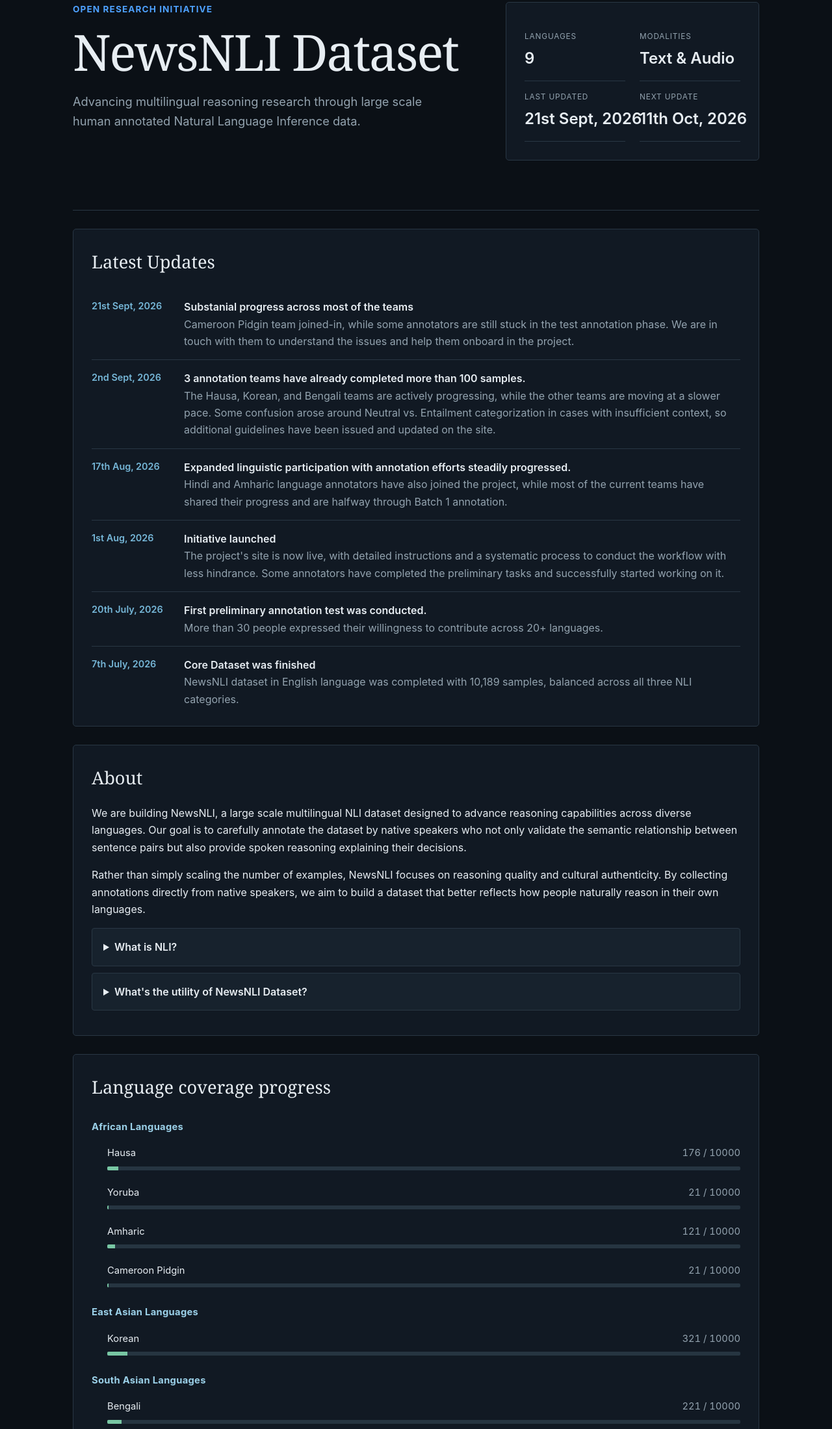
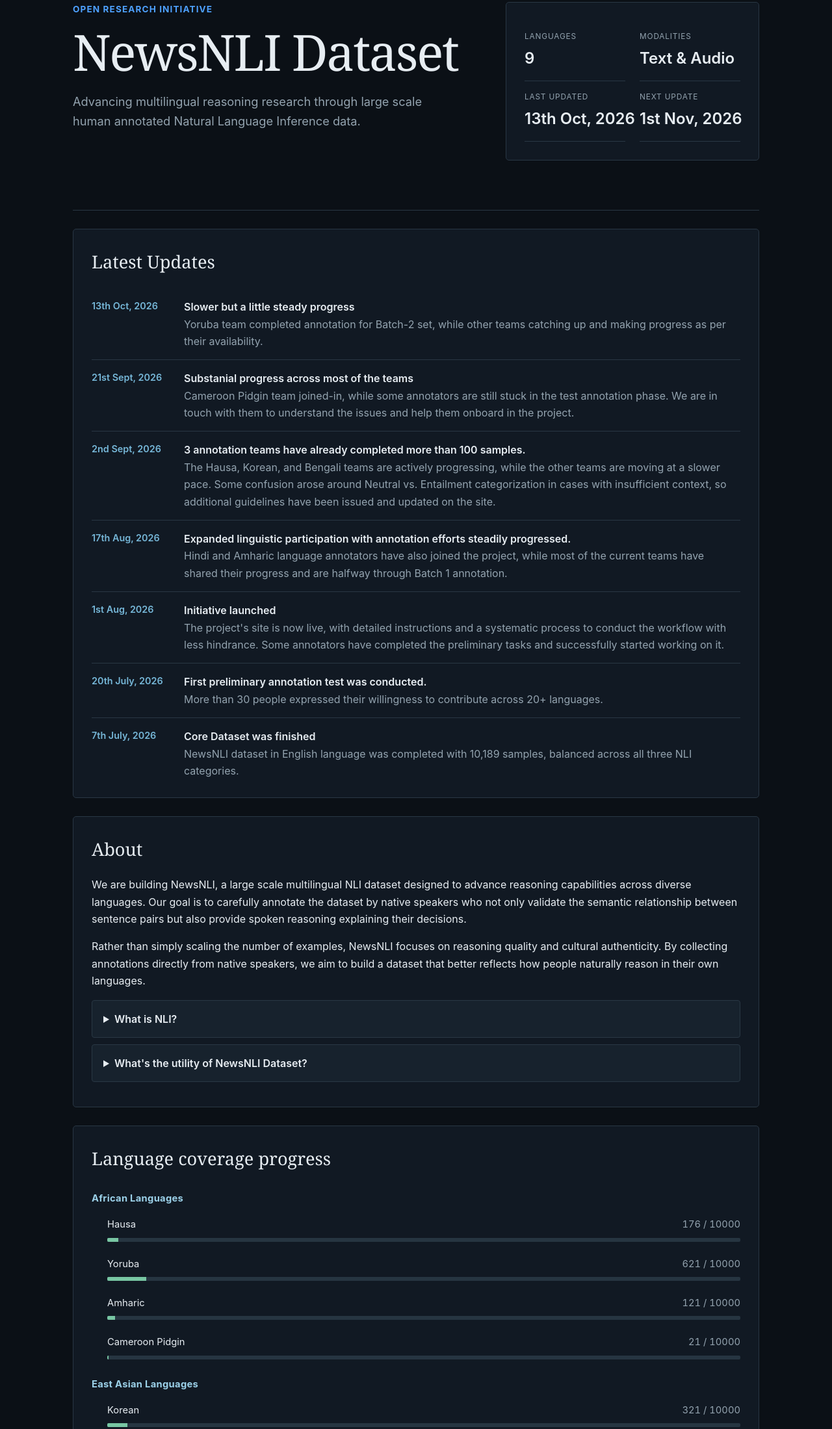
Before and after one commit to aj11anuj/newsnli-site, a plain HTML site: page index.html in a window 1280 px wide. Shown: the part 158-2357 px from the top of the page at 65% size. Drawn offline with Linux system fonts and the light colour scheme.

Commit message:
Update index.html

```diff
--- a/index.html
+++ b/index.html
@@ -182,8 +182,8 @@ Advancing multilingual reasoning research through large scale human annotated Na
 <div class="summary">
 <div class="metric"><span>Languages</span><strong>9</strong></div>
 <div class="metric"><span>Modalities</span><strong>Text & Audio</strong></div>
-<div class="metric"><span>Last updated</span><strong>21st Sept, 2026</strong></div>
-<div class="metric"><span>Next update</span><strong>11th Oct, 2026</strong></div>
+<div class="metric"><span>Last updated</span><strong>13th Oct, 2026</strong></div>
+<div class="metric"><span>Next update</span><strong>1st Nov, 2026</strong></div>
 </div>
 </div>
 
@@ -192,6 +192,7 @@ Advancing multilingual reasoning research through large scale human annotated Na
 <section id="updates" class="card">
 <div class="section-title">Latest Updates</div>
 <div class="timeline">
+<div class="event"><div class="date">13th Oct, 2026</div><div><b>Slower but a little steady progress</b><br>Yoruba team completed annotation for Batch-2 set, while other teams catching up and making progress as per their availability.</div></div>
 <div class="event"><div class="date">21st Sept, 2026</div><div><b>Substanial progress across most of the teams</b><br>Cameroon Pidgin team joined-in, while some annotators are still stuck in the test annotation phase. We are in touch with them to understand the issues and help them onboard in the project.</div></div>
 <div class="event"><div class="date">2nd Sept, 2026</div><div><b>3 annotation teams have already completed more than 100 samples.</b><br>The Hausa, Korean, and Bengali teams are actively progressing, while the other teams are moving at a slower pace. Some confusion arose around Neutral vs. Entailment categorization in cases with insufficient context, so additional guidelines have been issued and updated on the site.</div></div>
 <div class="event"><div class="date">17th Aug, 2026</div><div><b>Expanded linguistic participation with annotation efforts steadily progressed.</b><br>Hindi and Amharic language annotators have also joined the project, while most of the current teams have shared their progress and are halfway through Batch 1 annotation.</div></div>
@@ -233,7 +234,7 @@ NewsNLI builds on these findings by moving that same emphasis on structured reas
 <div class="track"><div class="fill"></div></div>
 </div>
 <div class="progress">
-<div class="top"><span>Yoruba</span><span>21 / 10000</span></div>
+<div class="top"><span>Yoruba</span><span>621 / 10000</span></div>
 <div class="track"><div class="fill"></div></div>
 </div>
 <div class="progress">
@@ -253,7 +254,7 @@ NewsNLI builds on these findings by moving that same emphasis on structured reas
 
 <div class="region"><b>South Asian Languages</b></div>
 <div class="progress">
-<div class="top"><span>Bengali</span><span>221 / 10000</span></div>
+<div class="top"><span>Bengali</span><span>291 / 10000</span></div>
 <div class="track"><div class="fill"></div></div>
 </div>
 <div class="progress">
```
